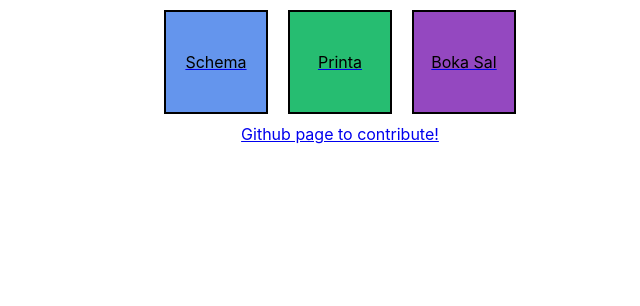
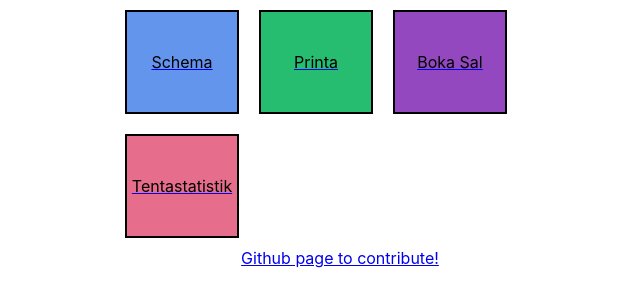
Before and after one commit to williamtorberntsson/openliunet, a React (Create React App) app: page / in a window 1280 px wide. Shown: the top 306 px of the page, without its empty margins (300-940 px from the left). Built offline with nearby package versions, Linux system fonts and the light colour scheme.

Commit message:
added tentastatistik

```diff
--- a/src/App.css
+++ b/src/App.css
@@ -1,21 +1,21 @@
 .Main {
   display: flex;
   flex-direction: column;
-  max-width: 400px;
+  max-width: 450px;
   margin: auto;
 }
 
 .App {
   display: flex;
   flex-wrap: wrap;
-  justify-content: center;
+  justify-content: left;
 }
 
 .Text {
   display: flex;
   justify-content: center;
   align-items: center;
-  width: 100px;
+  width: 110px;
   height: 100px;
   border: 2px solid black;
   margin: 10px;
@@ -36,6 +36,11 @@
   color: black;
 }
 
+.Tenta {
+  background-color: rgb(230, 109, 139);
+  color: black;
+}
+
 .Github {
   text-align: center;
 }
--- a/src/App.js
+++ b/src/App.js
@@ -29,6 +29,14 @@ function App() {
             </div>
           </Link>
         </div>
+
+        <div className="Button">
+          <Link to="https://liuonline.sharepoint.com/sites/Lisam/SitePages/en/Tentamenstatistik.aspx" target="_blank" rel="noopener noreferrer">
+            <div className='Text Tenta'>
+              Tentastatistik
+            </div>
+          </Link>
+        </div>
       </div>
 
       <Link to="https://github.com/williamtorberntsson/openliunet" target="_blank" rel="noopener noreferrer">
```
